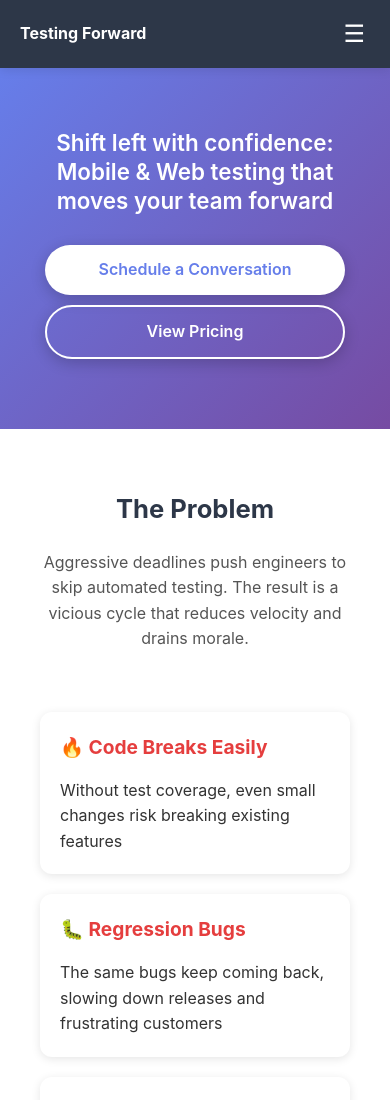
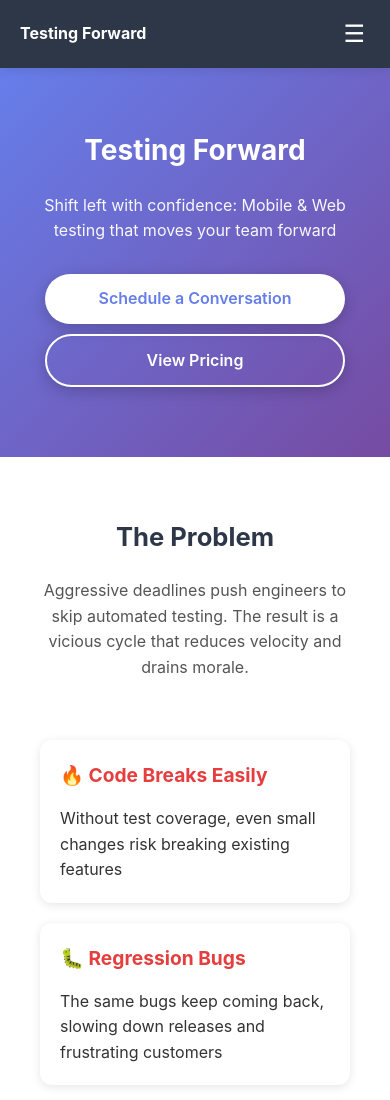
Before and after one commit to DaveedBalcher/TestingForward, a plain HTML site: page index.html in a window 390 px wide. Shown: the top 1100 px of the page. Drawn offline with Linux system fonts and the light colour scheme.

Commit message:
Revert "Fix duplicate Testing Forward header on scroll"

```diff
--- a/index.html
+++ b/index.html
@@ -73,10 +73,15 @@
         }
 
         header h1 {
-            font-size: 2.5rem;
+            font-size: 3rem;
+            margin-bottom: 20px;
+            font-weight: 700;
+        }
+
+        header .subtitle {
+            font-size: 1.5rem;
             margin-bottom: 30px;
-            font-weight: 600;
-            line-height: 1.3;
+            opacity: 0.95;
         }
 
         .cta-button {
@@ -379,7 +384,11 @@
             }
 
             header h1 {
-                font-size: 1.6rem;
+                font-size: 2rem;
+            }
+
+            header .subtitle {
+                font-size: 1.2rem;
             }
 
             .cta-button {
@@ -447,7 +456,11 @@
             }
 
             header h1 {
-                font-size: 1.4rem;
+                font-size: 1.75rem;
+            }
+
+            header .subtitle {
+                font-size: 1rem;
             }
 
             h2 {
@@ -513,7 +526,8 @@
     <!-- Header -->
     <header>
         <div class="container">
-            <h1>Shift left with confidence: Mobile & Web testing that moves your team forward</h1>
+            <h1>Testing Forward</h1>
+            <p class="subtitle">Shift left with confidence: Mobile & Web testing that moves your team forward</p>
             <a href="#contact" class="cta-button">Schedule a Conversation</a>
             <a href="pricing.html" class="cta-button secondary">View Pricing</a>
         </div>
```
